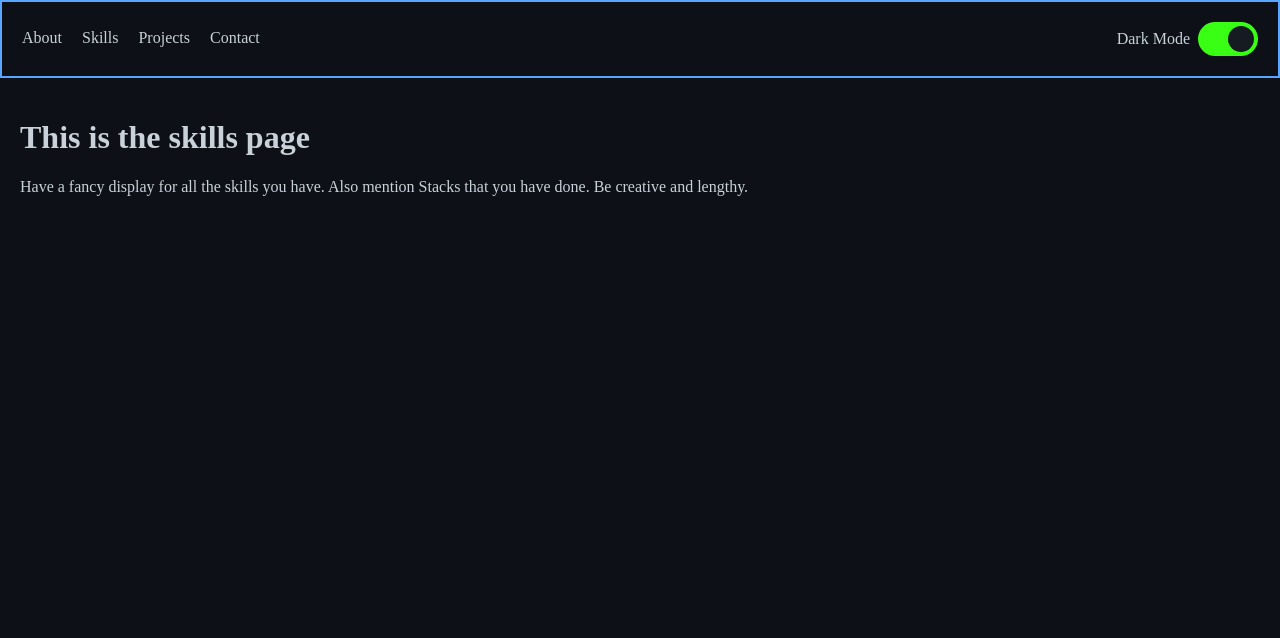
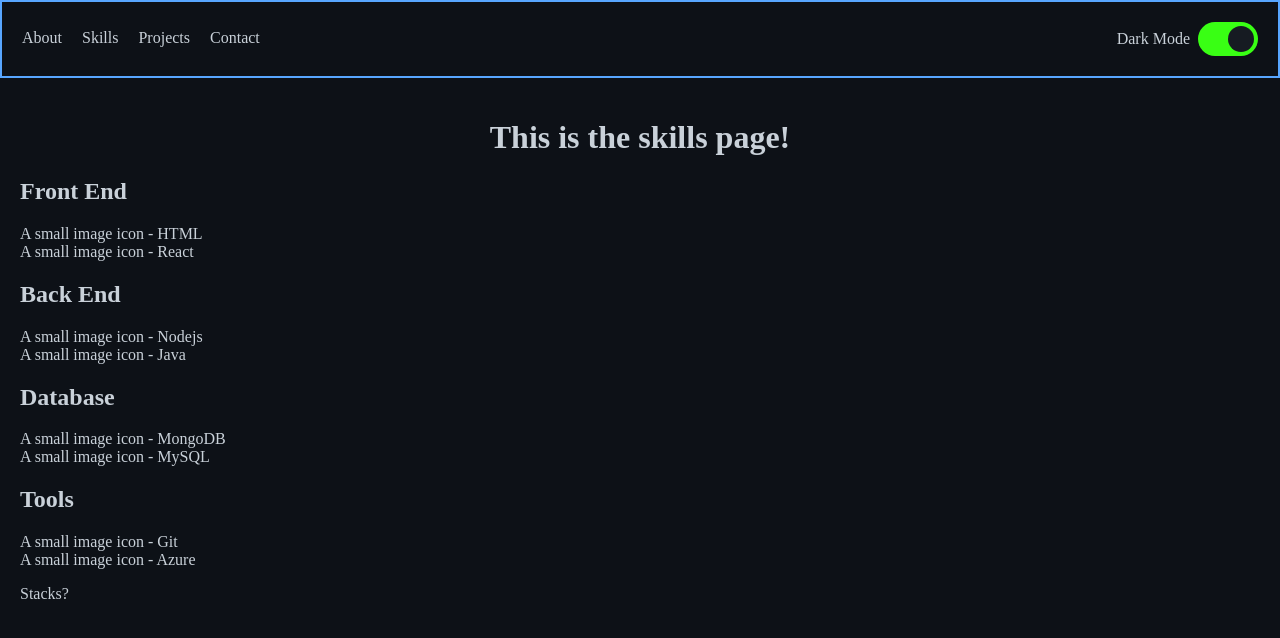
Before and after one commit to cortex05/dan-portfolio, a React (Vite) app: page /skills in a window 1280 px wide. Shown: the top 638 px of the page. Built offline with nearby package versions, Linux system fonts and the light colour scheme.

Commit message:
feat: fleshed out the content of the skills section

```diff
--- a/src/screens/Skills/Skills.module.css
+++ b/src/screens/Skills/Skills.module.css
@@ -1,5 +1,14 @@
 .skillsContainer {
   padding: var(--padding-small);
+}
+
+.skillsContainer > h1 {
+  text-align: center;
+  /* margin-bottom: 16px; */
+}
+
+.skillSection {
+
 }
 
 @media only screen and (min-width: 481px) {
--- a/src/screens/Skills/Skills.tsx
+++ b/src/screens/Skills/Skills.tsx
@@ -1,13 +1,71 @@
-import React from 'react'
-import styles from './Skills.module.css'
+import React from "react";
+import styles from "./Skills.module.css";
 
 const Skills = () => {
   return (
     <div className={styles.skillsContainer}>
-      <h1>This is the skills page</h1>
-      <p>Have a fancy display for all the skills you have. Also mention Stacks that you have done. Be creative and lengthy.</p>
+      <h1>This is the skills page!</h1>
+      {/* FRONTEND */}
+      <div className={styles.skillSection}>
+        <h2>Front End</h2>
+        <div>
+          <div>
+            <span>A small image icon - </span>
+            <span>HTML</span>
+          </div>
+          <div>
+            <span>A small image icon - </span>
+            <span>React</span>
+          </div>
+        </div>
+      </div>
+      {/* BACKEND */}
+      <div className={styles.skillSection}>
+        <h2>Back End</h2>
+        <div>
+          <div>
+            <span>A small image icon - </span>
+            <span>Nodejs</span>
+          </div>
+          <div>
+            <span>A small image icon - </span>
+            <span>Java</span>
+          </div>
+        </div>
+      </div>
+      {/* DATABASE */}
+      <div className={styles.skillSection}>
+        <h2>Database</h2>
+        <div>
+          <div>
+            <span>A small image icon - </span>
+            <span>MongoDB</span>
+          </div>
+          <div>
+            <span>A small image icon - </span>
+            <span>MySQL</span>
+          </div>
+        </div>
+      </div>
+      {/* TOOLS */}
+      <div className={styles.skillSection}>
+        <h2>Tools</h2>
+        <div>
+          <div>
+            <span>A small image icon - </span>
+            <span>Git</span>
+          </div>
+          <div>
+            <span>A small image icon - </span>
+            <span>Azure</span>
+          </div>
+        </div>
+      </div>
+      <p>
+        Stacks?
+      </p>
     </div>
-  )
-}
+  );
+};
 
-export default Skills
+export default Skills;
```
